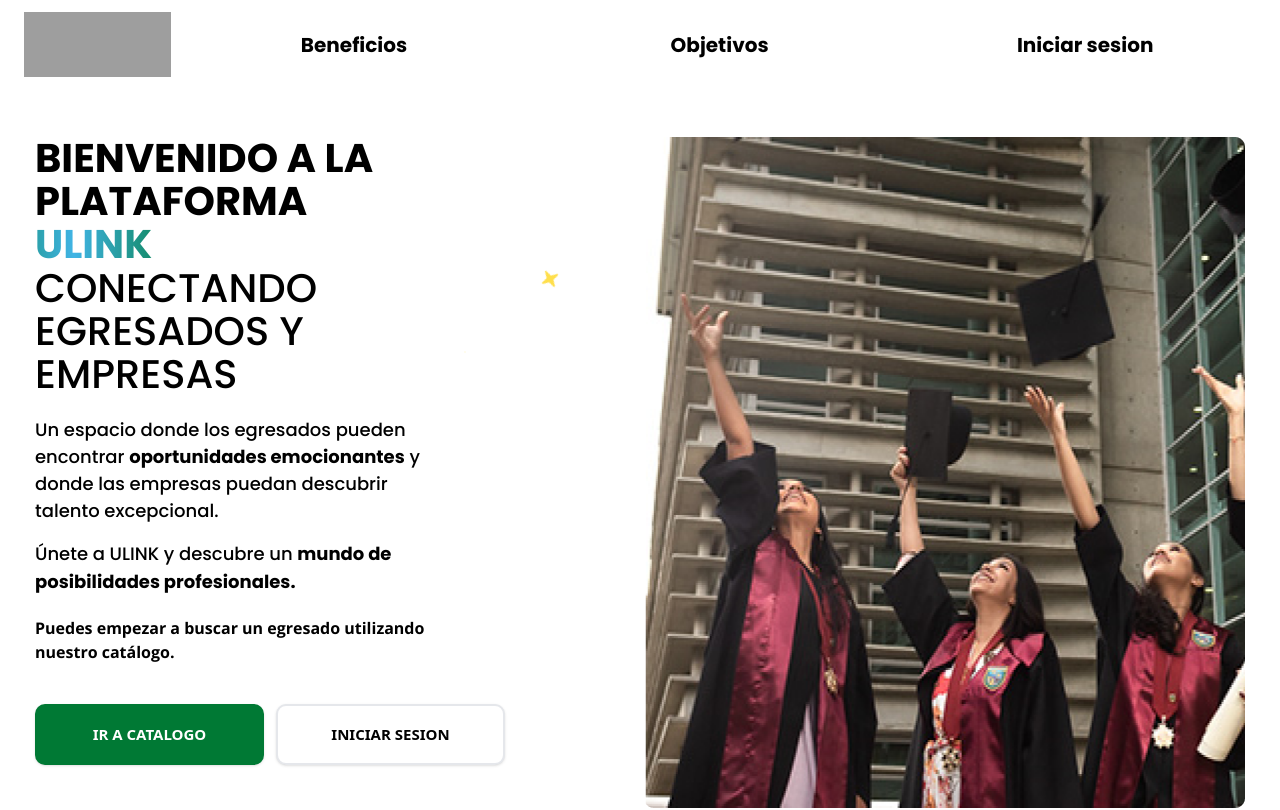
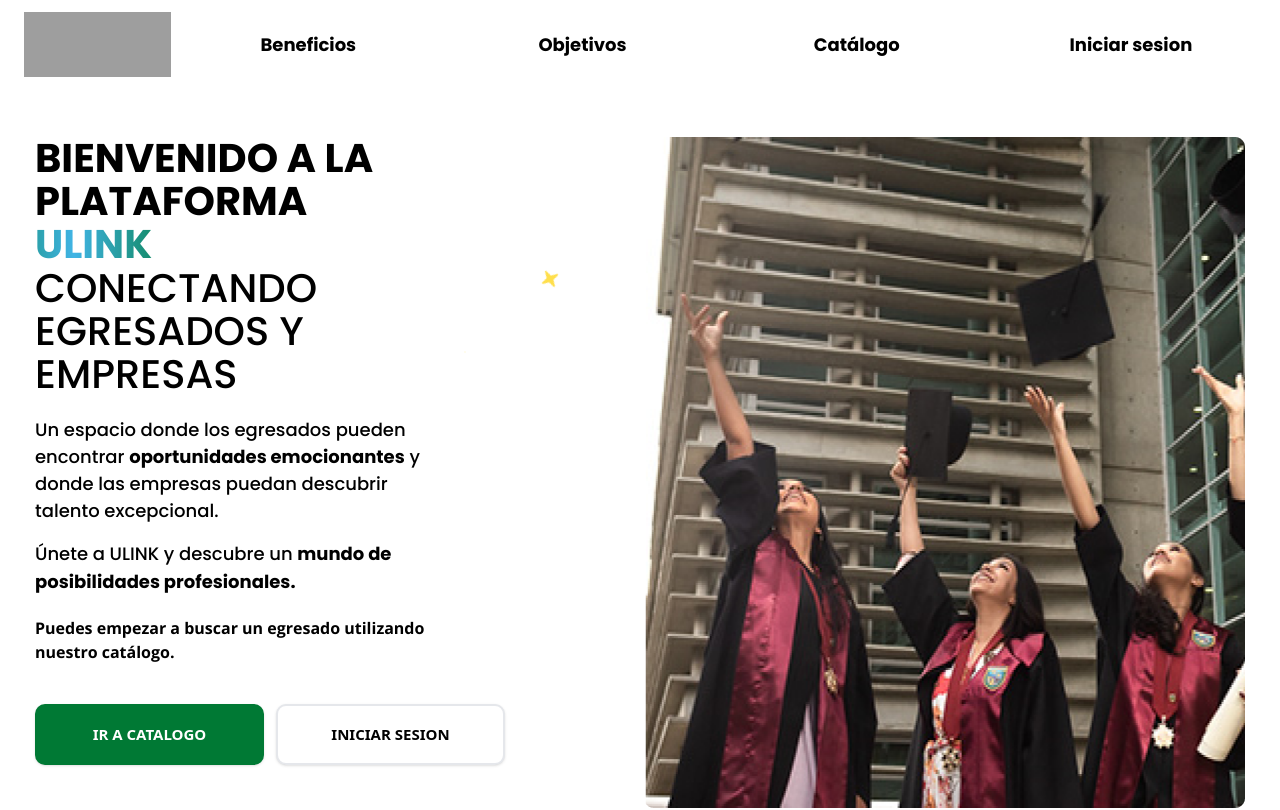
Before and after one commit to DaikoneKisu/uchamba-frontend, a SvelteKit app: page / in a window 1280 px wide. Shown: the top 810 px of the page. Built offline with nearby package versions, Linux system fonts and the light colour scheme; grey boxes are pictures that could not be loaded.

Commit message:
feat: add catalogue to landing navbar

```diff
--- a/src/routes/LandingNavbar.svelte
+++ b/src/routes/LandingNavbar.svelte
@@ -13,7 +13,7 @@
       <li class="min-w-[150px]">
         <a
           href="#benefits"
-          class="relative h-[37px] w-[275px] text-center font-poppins text-xl font-bold leading-[37s.50px] text-black"
+          class="relative h-[37px] w-[275px] text-center font-poppins text-lg font-bold leading-[37s.50px] text-black"
         >
           Beneficios
         </a>
@@ -21,15 +21,23 @@
       <li class="min-w-[150px]">
         <a
           href="#goals"
-          class="relative h-[37px] w-[275px] text-center font-poppins text-xl font-bold leading-[37s.50px] text-black"
+          class="relative h-[37px] w-[275px] text-center font-poppins text-lg font-bold leading-[37s.50px] text-black"
         >
           Objetivos
         </a>
       </li>
-      <li class=" min-w-[150px]">
+      <li class="min-w-[150px]">
+        <a
+          href="/catalogue"
+          class="relative h-[37px] w-[275px] text-center font-poppins text-lg font-bold leading-[37s.50px] text-black"
+        >
+          Catálogo
+        </a>
+      </li>
+      <li class="min-w-[150px]">
         <a
           href="/login"
-          class="relative h-[37px] w-[275px] text-center font-poppins text-xl font-bold leading-[37s.50px] text-black"
+          class="relative h-[37px] w-[275px] text-center font-poppins text-lg font-bold leading-[37s.50px] text-black"
         >
           Iniciar sesion
         </a>
```
